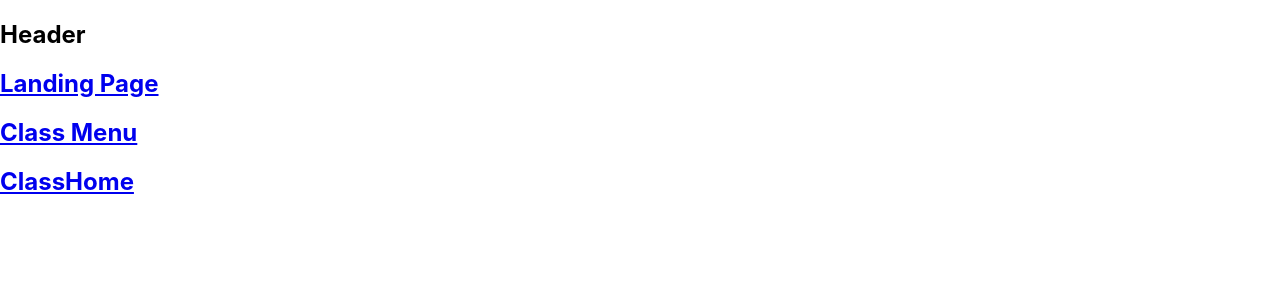
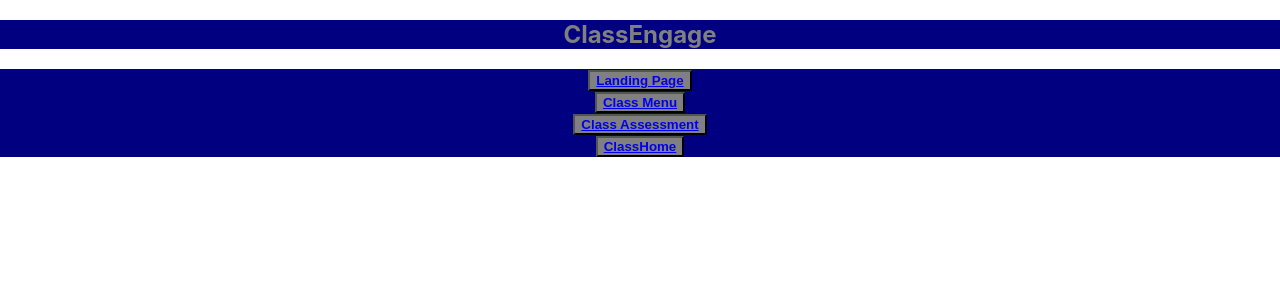
Before and after one commit to MattMilton57/ClassEngage-Frontend, a React (Create React App) app: page /classhome/1/assess in a window 1280 px wide. Shown: the top 300 px of the page. Built offline with nearby package versions, Linux system fonts and the light colour scheme; no server answers.

Commit message:
names to assessment cards

```diff
--- a/src/App.js
+++ b/src/App.js
@@ -6,12 +6,14 @@ import ClassHome from './ClassHome/ClassHome.js'
 import EditClass from './EditClass/EditClass.js'
 import NavButtons from './NavButtons/NavButtons.js'
 import Header from './Header/Header'
+import AssessClass from './AssessClass/AssessClass.js'
 import { BrowserRouter as Router, Route } from 'react-router-dom'
 
 const API = "http://localhost:3000/"
 const DefaultButtons = [
   {Label:"Landing Page", Destination:'/'},
   {Label:"Class Menu", Destination:'/selectClass'},
+  {Label:"Class Assessment", Destination:'/assess'},
   {Label:"ClassHome", Destination:'/classhome'}]
 
 class App extends React.Component {
@@ -165,6 +167,10 @@ class App extends React.Component {
           render={ props =>
           <EditClass thisPeriod={this.state.currentPeriod} studentBody={this.state.students} loggedIn={this.state.currentTeacher} navButtons={this.setButtons} sendRegistration={this.postRegistration}/>
           }/>
+          <Route exact path = "/assess"
+          render={ props =>
+          <AssessClass thisPeriod={this.state.currentPeriod} roster={this.state.currentClass} loggedIn={this.state.currentTeacher} navButtons={this.setButtons} />
+          }/>
         </div>
         <NavButtons buttons={this.state.buttons}/>
       </Router>
--- /dev/null
+++ b/src/AssessClass/AssessClass.js
@@ -0,0 +1,38 @@
+import React from 'react';
+import RosterContainer from '../Recyclables/Roster/RosterContainer';
+import Graphics from '../Recyclables/Graphics/GraphicsContainer'
+import AssessmentContainer from './AssessmentContainer'
+
+const homeButtons = [
+  {Label:"Edit Class", Destination:'/editclass'},
+  {Label:"Landing Page", Destination:'/'},
+  {Label:"Class Menu", Destination:'/selectClass'},
+  {Label:"ClassHome", Destination:'/classhome'}]
+
+class AssessClass extends React.Component {
+
+  constructor(props) {
+    super(props);
+    this.state= {
+      thisPeriod:props.thisPeriod,
+      classRoster:[]
+    }
+  }
+
+  componentDidMount(props){
+    this.props.navButtons(homeButtons)
+    this.setState({
+        classRoster:this.props.roster
+    })
+  }
+
+  render(){
+    return(
+      <div>
+        Asses Class Page
+        <AssessmentContainer classRoster={this.state.classRoster}/>
+      </div>
+    )
+  }
+
+} export default AssessClass
--- /dev/null
+++ b/src/AssessClass/AssessmentCard.js
@@ -0,0 +1,15 @@
+import React from 'react';
+const AssessmentCard = ({name}) => {
+
+const handleClick = (e) => {
+    console.log("yeet")
+}
+
+return(
+        <div onClick={()=> handleClick()}>
+            An assessment Card for {name}
+        </div>
+    )
+}
+
+export default AssessmentCard;
--- /dev/null
+++ b/src/AssessClass/AssessmentContainer.js
@@ -0,0 +1,26 @@
+import AssessmentCard from './AssessmentCard';
+import React from 'react';
+
+const AssessmentContainer = ({classRoster}) => {
+    return(
+        <div id='Roster'>
+            <h1>Assessment Container</h1>
+            <div>
+                {classRoster.map(student => <AssessmentCard name={student.name}/>)}
+            </div>
+        </div>
+    )
+}
+export default AssessmentContainer;
+
+// const RosterContainer = ({students, callback}) => {
+
+//     return(
+//         <div id='Roster'>
+//             <div>
+//                 {students.map(student => <div><Student callback={callback} student={student}/></div>)}
+//             </div>
+//         </div>
+//     )
+//     }
+//     export default RosterContainer;
--- a/src/ClassHome/ClassHome.js
+++ b/src/ClassHome/ClassHome.js
@@ -6,6 +6,7 @@ const homeButtons = [
   {Label:"Edit Class", Destination:'/editclass'},
   {Label:"Landing Page", Destination:'/'},
   {Label:"Class Menu", Destination:'/selectClass'},
+  {Label:"Class Assessment", Destination:'/assess'},
   {Label:"ClassHome", Destination:'/classhome'}]
 
 class ClassHome extends React.Component {
@@ -32,10 +33,12 @@ class ClassHome extends React.Component {
       if (registration.class_period_id == this.state.thisPeriod){
         return this.state.studentBody.map(student => {
           if (student.id == registration.id){
+            let roster = this.state.classRoster
+            roster.push(student)
             this.setState({
-              classRoster:[...student]
+              classRoster:roster
             })
-          } console.log(this.state.classRoster)
+          }
         })
       }
     })
--- a/src/EditClass/EditClass.js
+++ b/src/EditClass/EditClass.js
@@ -31,7 +31,7 @@ class EditClass extends React.Component {
         // console.log(e)
     // this.props.sendRegistration({class_period_id:this.state.thisClass.id, student_id:e.id})
     const registration = {
-      class_period_id: this.state.thisPeriod.id,
+      class_period_id: this.state.thisPeriod,
       student_id: e.id,
       }
     this.props.sendRegistration(registration)
--- /dev/null
+++ b/src/Header/Header.css
@@ -0,0 +1,6 @@
+.header {
+    background-color: navy;
+    text-align: center;
+    font-weight: bolder;
+    color: gray;
+}
--- a/src/Header/Header.js
+++ b/src/Header/Header.js
@@ -1,4 +1,6 @@
 import React from 'react';
+import './Header.css';
+
 const DefaultButtons = [
   {Label:"Landing Page", Destination:'/'},
   {Label:"Class Menu", Destination:'/selectClass'},
@@ -18,8 +20,8 @@ class Header extends React.Component {
 
   render(){
     return(
-      <div>
-          <h2>Header</h2>
+      <div className="header">
+          <h2>ClassEngage</h2>
       </div>
     )
   }
--- a/src/NavButtons/Button.js
+++ b/src/NavButtons/Button.js
@@ -4,11 +4,11 @@ import { Link } from 'react-router-dom';
 
 const Button = ({label, destination}) => {
 return(
-    <div id='button'>
+    <button className='button'>
         <Link to={destination}>
-                <h2>{label}</h2>
+            {label}
         </Link>
-    </div>
+    </button>
 )
 }
 export default Button;
--- a/src/NavButtons/ButtonContainer.js
+++ b/src/NavButtons/ButtonContainer.js
@@ -3,7 +3,7 @@ import  Button from './Button';
 
 const ButtonContainer = ({buttons}) => {
 return(
-    <div id='Buttons'>
+    <div className='Buttons'>
         {buttons.map(button => <div key={button.id}><Button label={button.Label} destination={button.Destination}/></div>)}
     </div>
 )
--- /dev/null
+++ b/src/NavButtons/NavButtons.css
@@ -0,0 +1,10 @@
+.Buttons {
+    background-color: navy;
+    text-align: center;
+}
+
+.button {
+    background-color: gray;
+    color: navy;
+    font-weight: bold;
+}
--- a/src/NavButtons/NavButtons.js
+++ b/src/NavButtons/NavButtons.js
@@ -1,5 +1,7 @@
 import React from 'react';
 import ButtonContainer from './ButtonContainer'
+import './NavButtons.css';
+
 
 class NavButtons extends React.Component {
 
```
Also changed, not shown: 1 other file (tests, documents, lock files or other folders).
